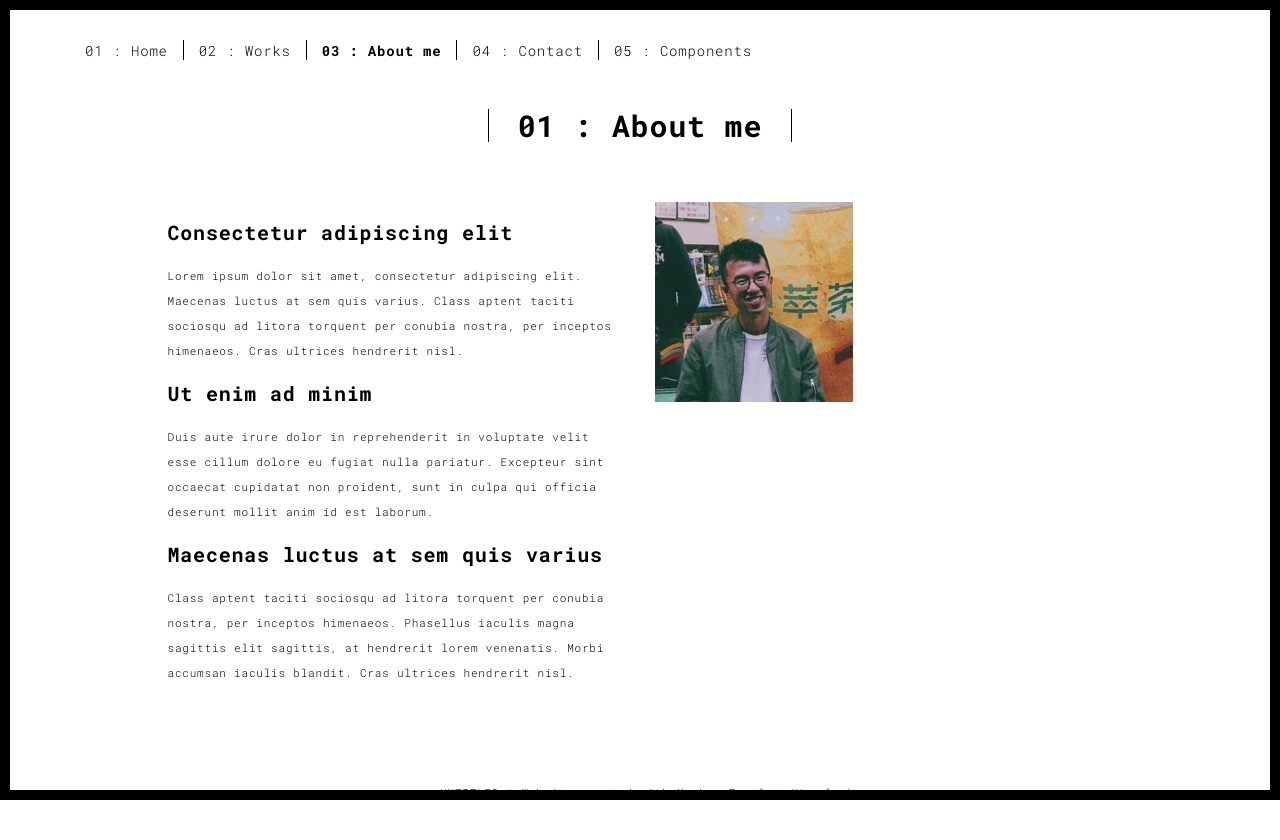
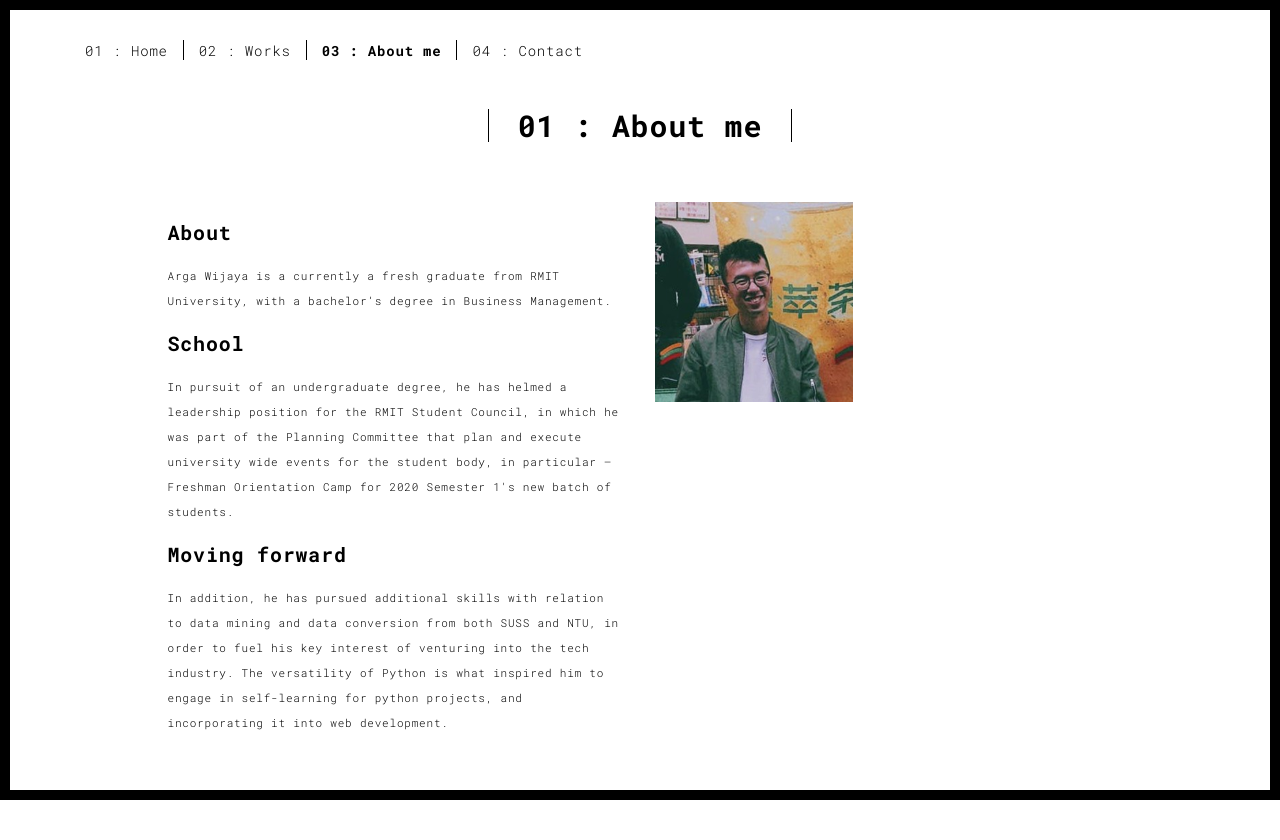
Before and after one commit to argatw/portfolio, a Flask app: page /about.html in a window 1280 px wide. Before the commit the page ends 800 px from the top, so only its background shows below. Run offline with Flask 2, Linux system fonts and the light colour scheme; some libraries are stand-ins or nearby versions.

Commit message:
template change

```diff
--- a/templates/about.html
+++ b/templates/about.html
@@ -43,7 +43,7 @@
             <li><a href="./works.html" title="">02 : Works</a></li>
             <li><a href="./about.html" title="">03 : About me</a></li>
             <li><a href="./contact.html" title="">04 : Contact</a></li>
-            <li><a href="./components.html" title="">05 : Components</a></li>
+            <!-- <li><a href="./components.html" title="">05 : Components</a></li> -->
           </ul>
 
 
@@ -64,19 +64,20 @@
             <div class="col-md-10 col-md-offset-1">
               <div class="row">
                 <div class="col-xs-12 col-md-6">
-                  <h3>Consectetur adipiscing elit</h3>
-                  <p>Lorem ipsum dolor sit amet, consectetur adipiscing elit. Maecenas luctus at sem quis varius.
-                    Class aptent taciti sociosqu ad litora torquent per conubia nostra, per inceptos himenaeos. Cras
-                    ultrices hendrerit nisl.</p>
-                  <h3>Ut enim ad minim </h3>
-                  <p>Duis aute irure dolor in reprehenderit in voluptate velit esse
-                    cillum dolore eu fugiat nulla pariatur. Excepteur sint occaecat cupidatat non
-                    proident, sunt in culpa qui officia deserunt mollit anim id est laborum.
-                  <h3>Maecenas luctus at sem quis varius</h3>
+                  <h3>About</h3>
+                  <p>Arga Wijaya is a currently a fresh graduate from RMIT University, with a bachelor’s degree in
+                    Business Management.</p>
+                  <h3>School</h3>
+                  <p>In pursuit of an undergraduate degree, he has helmed a leadership position for the RMIT Student
+                    Council, in which he was part of the Planning Committee that plan and execute university wide events
+                    for the student body, in particular – Freshman Orientation Camp for 2020 Semester 1's new batch of
+                    students.
+                  <h3>Moving forward</h3>
                   <p>
-                    Class aptent taciti sociosqu ad litora torquent per conubia nostra, per inceptos himenaeos.
-                    Phasellus iaculis magna sagittis elit sagittis, at hendrerit lorem venenatis. Morbi accumsan iaculis
-                    blandit. Cras ultrices hendrerit nisl.</p>
+                    In addition, he has pursued additional skills with relation to data mining and data conversion from
+                    both SUSS and NTU, in order to fuel his key interest of venturing into the tech industry. The
+                    versatility of Python is what inspired him to engage in self-learning for python projects, and
+                    incorporating it into web development.</p>
                 </div>
                 <div class="col-xs-12 col-md-6">
                   <img src="./static/assets/images/display.png" class="img-responsive" alt="">
@@ -92,7 +93,7 @@
   </div>
 
 
-  <footer class="footer-container text-center">
+  <!-- <footer class="footer-container text-center">
     <div class="container">
       <div class="row">
         <div class="col-xs-12">
@@ -102,7 +103,7 @@
         </div>
       </div>
     </div>
-  </footer>
+  </footer> -->
 
   <script>
     document.addEventListener("DOMContentLoaded", function (event) {
--- a/templates/index.html
+++ b/templates/index.html
@@ -42,7 +42,7 @@
             <li><a href="./works.html" title="">02 : Works</a></li>
             <li><a href="./about.html" title="">03 : About me</a></li>
             <li><a href="./contact.html" title="">04 : Contact</a></li>
-            <li><a href="./components.html" title="">05 : Components</a></li>
+            <!-- <li><a href="./components.html" title="">05 : Components</a></li> -->
           </ul>
 
 
--- a/templates/thankyou.html
+++ b/templates/thankyou.html
@@ -43,7 +43,7 @@
             <li><a href="./works.html" title="">02 : Works</a></li>
             <li><a href="./about.html" title="">03 : About me</a></li>
             <li><a href="./contact.html" title="">04 : Contact</a></li>
-            <li><a href="./components.html" title="">05 : Components</a></li>
+            <!-- <li><a href="./components.html" title="">05 : Components</a></li> -->
           </ul>
 
 
@@ -73,7 +73,7 @@
   </div>
 
 
-  <footer class="footer-container text-center">
+  <!-- <footer class="footer-container text-center">
     <div class="container">
       <div class="row">
         <div class="col-xs-12">
@@ -83,7 +83,7 @@
         </div>
       </div>
     </div>
-  </footer>
+  </footer> -->
 
   <script>
     document.addEventListener("DOMContentLoaded", function (event) {
--- a/templates/works.html
+++ b/templates/works.html
@@ -171,7 +171,7 @@
   </div>
 
 
-  <footer class="footer-container text-center">
+  <!-- <footer class="footer-container text-center">
     <div class="container">
       <div class="row">
         <div class="col-xs-12">
@@ -181,7 +181,7 @@
         </div>
       </div>
     </div>
-  </footer>
+  </footer> -->
 
   <script>
     document.addEventListener("DOMContentLoaded", function (event) {
```
Also changed, not shown: templates/contact.html (+9 -9 lines), templates/work.html (+13 -6 lines).
